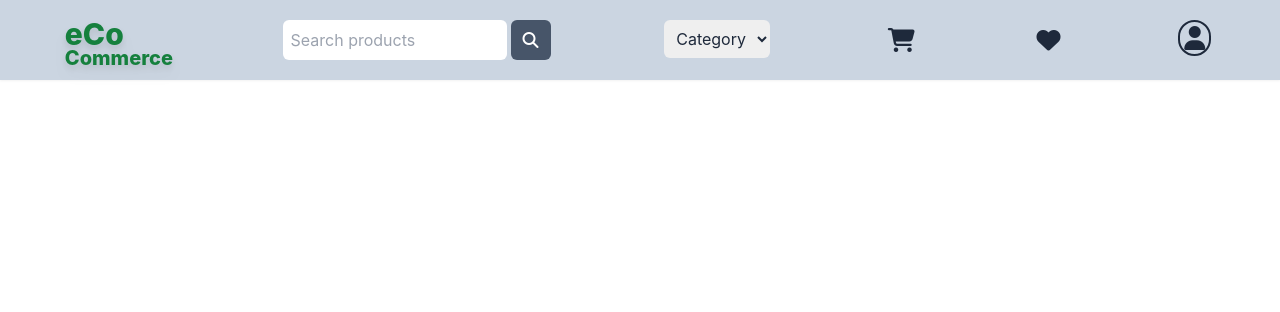
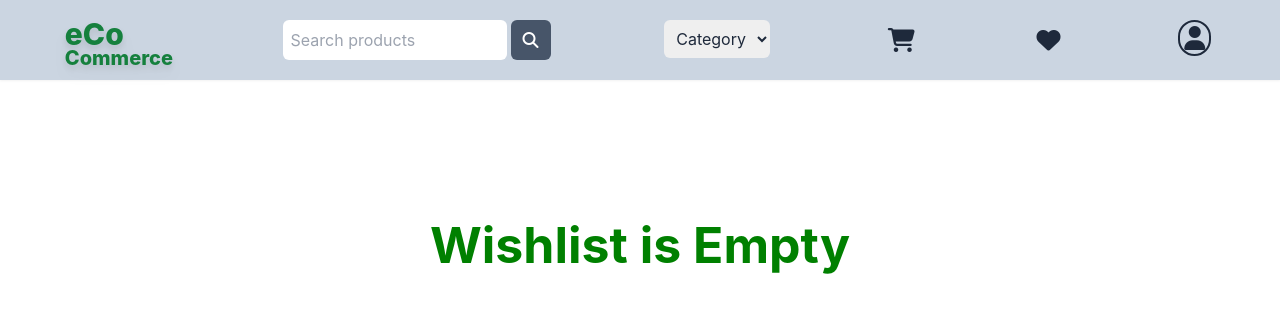
Before and after one commit to sunny6289/eco-commerce, a React (Create React App) app: page /wishlist in a window 1280 px wide. Shown: the top 312 px of the page. Built offline with nearby package versions, Linux system fonts and the light colour scheme.

Commit message:
Fixed some css issues

```diff
--- a/src/Components/Buyer Components/Cart Components/CartItem.component.jsx
+++ b/src/Components/Buyer Components/Cart Components/CartItem.component.jsx
@@ -3,7 +3,7 @@ import { ProductContext } from '../../../Context/product.context';
 
 const CartItemComponent = ({product}) => {
     const [quantity, setQuantity ] = useState(1);
-    const { productId, productName, productDescription, productPrice} = product;
+    const { productId, productName, productDescription, productPrice, productImageURL} = product;
     const { removeProductFromCart, decreaseQuantity, increaseQuantity } = useContext(ProductContext);
 
     const increaseAmnt = ()=>{
@@ -21,7 +21,7 @@ const CartItemComponent = ({product}) => {
         <>
             <div className="p-2 border-2 md:w-full w-[18rem] justify-center items-center bg-slate-100 rounded-md drop-shadow-md flex flex-col gap-2 md:flex-row">
                 <div className="p-2 bg-cover md:max-w-[20rem]">
-                    <img src="https://images.pexels.com/photos/3850468/pexels-photo-3850468.jpeg?auto=compress&cs=tinysrgb&w=1260&h=750&dpr=2" alt=""
+                    <img src={productImageURL} alt=""
                     className=''
                     />
                 </div>
--- a/src/Components/Buyer Components/Home/ProductList Container/ProductListContainer.component.jsx
+++ b/src/Components/Buyer Components/Home/ProductList Container/ProductListContainer.component.jsx
@@ -6,7 +6,7 @@ import ProductListComponent from "../../Main/ProductList/ProductList.component";
 const ProductListContainerComponent = () => {
     const { productToShow } = useContext(ProductContext)
     return (
-        <>
+        <div className='flex flex-col gap-4 md:pt-8 pt-24 justify-center items-center'>
             {   productToShow.length ?
                 productToShow.map((product)=> <ProductListComponent key={product.productId} product={product}/>)
                 : <h1 style={{
@@ -15,7 +15,7 @@ const ProductListContainerComponent = () => {
                     fontWeight: '700'
                 }}>There is no such product!</h1>
             }
-        </>
+        </div>
     );
 }
 
--- a/src/Components/Buyer Components/Main/ProductList/ProductList.component.jsx
+++ b/src/Components/Buyer Components/Main/ProductList/ProductList.component.jsx
@@ -9,8 +9,8 @@ const ProductListComponent = ({ product }) => {
     const addToWishlist = ()=> insertProductInWishlist(product);
     return (
         <>
-            <div className="p-2 border-2 bg-slate-100 rounded-md drop-shadow-md flex flex-col gap-2 md:flex-row">
-                <div className="p-2 bg-cover max-w-[29rem]">
+            <div className="p-2 border-2 md:w-full w-[18rem] justify-center items-center bg-slate-100 rounded-md drop-shadow-md flex flex-col gap-2 md:flex-row">
+                <div className="p-2 bg-cover md:max-w-[28rem]">
                     <img src={productImageURL} alt=""
                     className=''
                     />
--- a/src/Components/Buyer Components/Wishlist Components/WishlistItem.component.jsx
+++ b/src/Components/Buyer Components/Wishlist Components/WishlistItem.component.jsx
@@ -2,18 +2,19 @@ import React, { useContext } from 'react';
 import { ProductContext } from '../../../Context/product.context';
 
 const WishlistItemComponent = ({product}) => {
-    const { productId, productName, productDescription, productPrice } = product;
+    const { productId, productName, productDescription, productPrice, productImageURL } = product;
     const { insertProductInCart, removeProductFromWishlist } = useContext(ProductContext);
     const removeProduct = ()=> removeProductFromWishlist(productId);
     const addToCart = ()=> {
         insertProductInCart(product);
-        removeProductFromWishlist(productId);
+        // removeProductFromWishlist(productId);
     }
+    console.log(product);
 
     return (
             <div className="p-2 border-2 md:w-full w-[18rem] justify-center items-center bg-slate-100 rounded-md drop-shadow-md flex flex-col gap-2 md:flex-row">
                 <div className="p-2 bg-cover md:max-w-[20rem]">
-                    <img src="https://images.pexels.com/photos/3850468/pexels-photo-3850468.jpeg?auto=compress&cs=tinysrgb&w=1260&h=750&dpr=2" alt=""
+                    <img src={productImageURL} alt=""
                     className=''
                     />
                 </div>
--- a/src/Components/Buyer Components/Wishlist Components/WishlistItemContainer.component.jsx
+++ b/src/Components/Buyer Components/Wishlist Components/WishlistItemContainer.component.jsx
@@ -6,9 +6,9 @@ import { ProductContext } from '../../../Context/product.context';
 const WishlistItemContainerComponent = () => {
     const { productInWishlist } = useContext(ProductContext);
     return (
-        <div className='flex flex-col gap-5'>
+        <div className='flex flex-col gap-4 md:pt-8 pt-24 justify-center items-center'>
             {
-                productInWishlist ?
+                productInWishlist.length ?
                 productInWishlist.map((product)=> <WishlistItemComponent key={product.productId} product={product}/>) : <h2 style={{
                     fontSize: '50px',
                     fontWeight: 700,
--- a/src/Routes/Buyer Routes/Wishlist/WishlistPage.component.jsx
+++ b/src/Routes/Buyer Routes/Wishlist/WishlistPage.component.jsx
@@ -1,12 +1,20 @@
-import React from 'react';
+import React, {useContext} from 'react';
 import WishlistItemContainerComponent from '../../../Components/Buyer Components/Wishlist Components/WishlistItemContainer.component';
+import ProfileCardComponent from '../../../Components/Buyer Components/Profile Card/ProfileCard.component';
+import { UserContext } from '../../../Context/user.context';
 
 const WishlistPageComponent = () => {
+    const { isProfileCardOpen } = useContext(UserContext);
+
     return (
-        <div className='flex flex-col gap-2 md:pt-8 pt-24 justify-center items-center '>
-            <WishlistItemContainerComponent/>
+        <div className='p-24 flex flex-col gap-4'>
+            {
+                    isProfileCardOpen && <ProfileCardComponent />
+            }
+            <div className="flex flex-col gap-8">
+                <WishlistItemContainerComponent />
+            </div>
         </div>
-
     );
 }
 
```
